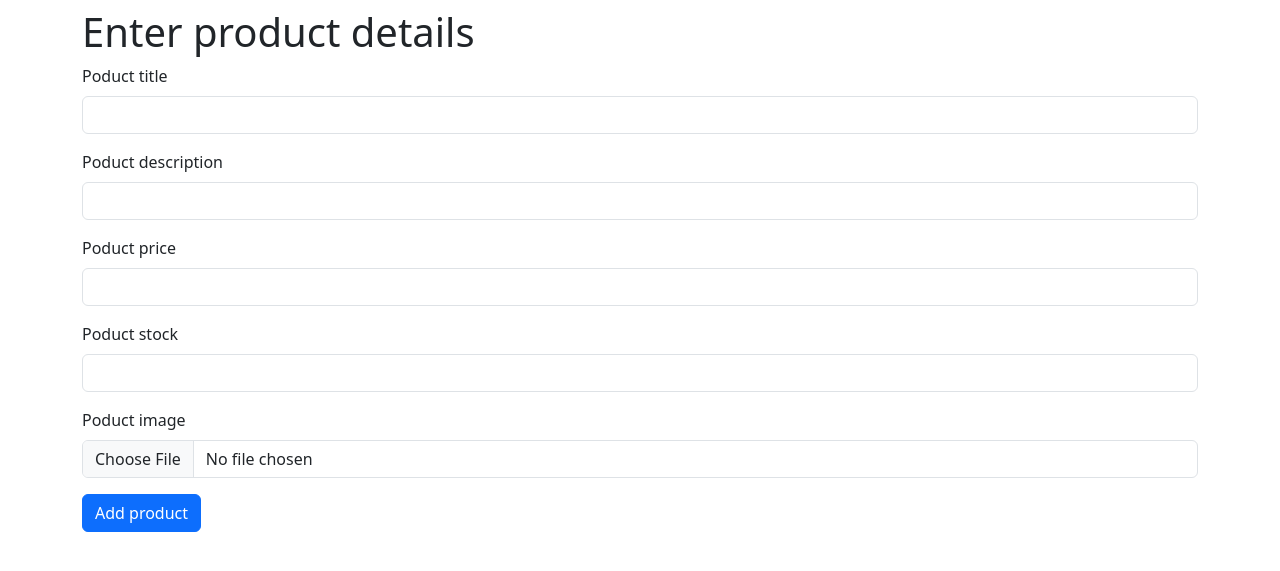
After one commit to harisnaseer24/2408f1-php, a PHP site: page /addproduct.php in a window 1280 px wide. The commit adds this page. Shown: the top 571 px of the page. Run offline with PHP 8.4, Linux system fonts and the light colour scheme.

Commit message:
adding data along with image uploading

```diff
--- /dev/null
+++ b/CRUD/addproduct.php
@@ -0,0 +1,119 @@
+<?php
+require ("./database/config.php");
+if(isset($_POST['addproduct'])){
+    $title= $_POST['title'];
+    $description= $_POST['description'];
+    $price= $_POST['price'];
+    $stock= $_POST['stock'];
+    $validExtensions= ["jpg", "jpeg", "jfif","png", "webp"];
+    $imageName= $_FILES['image']['name'];
+
+    $extension= explode('.',$imageName)[1];//on.png ==> ["on", "png"]
+    echo $extension;
+
+    if($_FILES['image']['error']==4){
+        echo "<script>alert('Please select image first')</script>";
+    }
+   else if ($_FILES['image']['size'] > 2000000){
+ echo "<script>alert('File is too large')</script>";
+   }
+   else if (!in_array($extension, $validExtensions)){
+ echo "<script>alert('Invalid File format')</script>";
+   }
+   else{
+
+    $query="INSERT INTO `products`( `title`, `description`, `image`, `price`, `stock`) VALUES ('$title','$description','$imageName',$price,$stock)";
+
+    $result= mysqli_query($conn,$query);
+    if($result){
+          move_uploaded_file($_FILES['image']['tmp_name'],"uploads/".$imageName);
+         echo "<script>alert('Product added succesfully')</script>";
+        }
+        else{
+        echo "<script>alert('Failed to add product')</script>";
+    }
+   }
+}
+?>
+<!doctype html>
+<html lang="en">
+    <head>
+        <title>Title</title>
+        <!-- Required meta tags -->
+        <meta charset="utf-8" />
+        <meta
+            name="viewport"
+            content="width=device-width, initial-scale=1, shrink-to-fit=no"
+        />
+
+        <!-- Bootstrap CSS v5.2.1 -->
+        <link
+            href="https://cdn.jsdelivr.net/npm/bootstrap@5.3.2/dist/css/bootstrap.min.css"
+            rel="stylesheet"
+            integrity="sha384-T3c6CoIi6uLrA9TneNEoa7RxnatzjcDSCmG1MXxSR1GAsXEV/Dwwykc2MPK8M2HN"
+            crossorigin="anonymous"
+        />
+    </head>
+
+    <body>
+        <header>
+            <!-- place navbar here -->
+        </header>
+        <main>
+
+<div class="container my-2">
+
+    <form action="#" method="post" enctype="multipart/form-data">
+
+            <h1>Enter product details</h1>
+  <div class="mb-3">
+    <label for="title" class="form-label">Poduct title</label>
+    <input type="text" class="form-control" name="title" >
+
+  </div>
+  <div class="mb-3">
+    <label for="description" class="form-label">Poduct description</label>
+    <input type="text" class="form-control" name="description" >
+
+  </div>
+  <div class="mb-3">
+    <label for="price" class="form-label">Poduct price</label>
+    <input type="number" class="form-control" name="price">
+
+  </div>
+  <div class="mb-3">
+    <label for="stock" class="form-label">Poduct stock</label>
+    <input type="number" class="form-control" name="stock" >
+
+  </div>
+  <div class="mb-3">
+    <label for="image" class="form-label">Poduct image</label>
+    <input type="file" class="form-control" name="image" >
+
+  </div>
+
+  <!-- <div class="mb-3 form-check">
+    <input type="checkbox" class="form-check-input" id="exampleCheck1">
+    <label class="form-check-label" for="exampleCheck1">Check me out</label>
+  </div> -->
+  <button type="submit" name="addproduct" class="btn btn-primary">Add product</button>
+</form>
+  </div>
+        </main>
+        <footer>
+            <!-- place footer here -->
+        </footer>
+        <!-- Bootstrap JavaScript Libraries -->
+        <script
+            src="https://cdn.jsdelivr.net/npm/@popperjs/core@2.11.8/dist/umd/popper.min.js"
+            integrity="sha384-I7E8VVD/ismYTF4hNIPjVp/Zjvgyol6VFvRkX/vR+Vc4jQkC+hVqc2pM8ODewa9r"
+            crossorigin="anonymous"
+        ></script>
+
+        <script
+            src="https://cdn.jsdelivr.net/npm/bootstrap@5.3.2/dist/js/bootstrap.min.js"
+            integrity="sha384-BBtl+eGJRgqQAUMxJ7pMwbEyER4l1g+O15P+16Ep7Q9Q+zqX6gSbd85u4mG4QzX+"
+            crossorigin="anonymous"
+        ></script>
+    </body>
+</html>
--- a/CRUD/index.php
+++ b/CRUD/index.php
@@ -17,7 +17,7 @@
                     echo '
                      <div class="col-lg-4 col-md-6 col-sm-12">
                 <div class="card" >
-  <img src="'.$row["image"].'" class="card-img-top" alt="..." height="350">
+  <img src="./uploads/'.$row["image"].'" class="card-img-top" alt="..." height="350">
   <div class="card-body">
     <h5 class="card-title">'.$row["title"].'</h5>
     <p class="card-text">'.$row["description"].'.</p>
```
Also changed, not shown: CRUD/images/watch.jpg (added), CRUD/uploads/watch.jpg (added).
